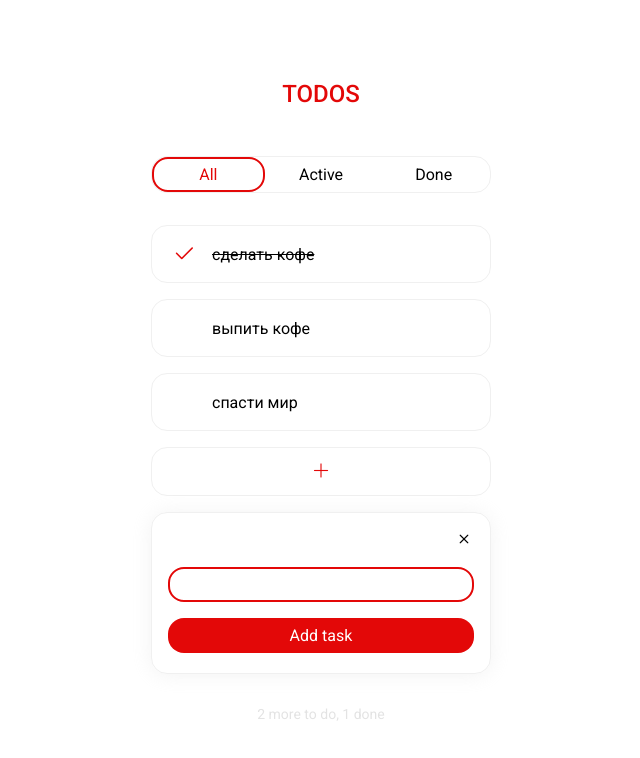
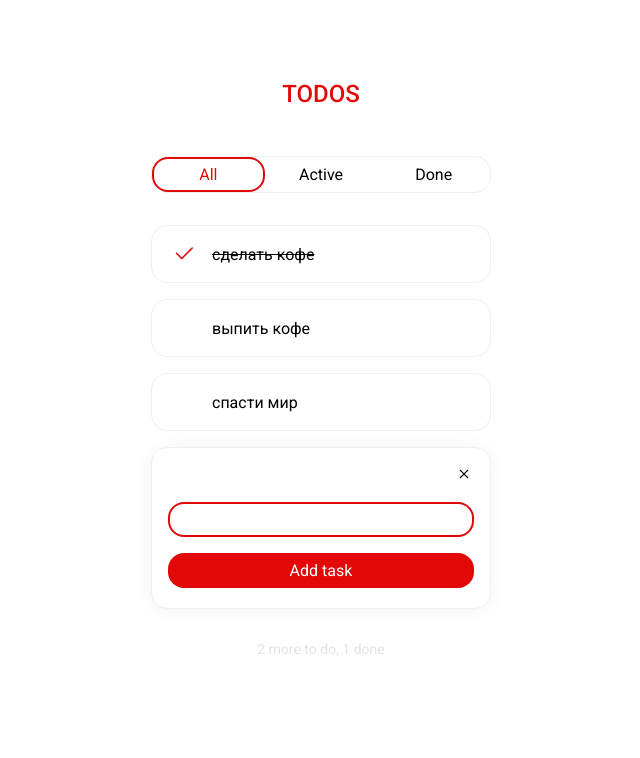
Before and after one commit to createsite2016/todo-vuejs, a Vue app: page / in a window 1280 px wide. Both pictures are taken after a click on the button 640 px from the left and 471 px from the top of the page. Shown: the top 758 px of the page, without its empty margins (319-959 px from the left). Built offline with nearby package versions, Linux system fonts and the light colour scheme.

Commit message:
добавил скрытие и показ формы добавления задачи

```diff
--- a/src/components/AppAddToDo.vue
+++ b/src/components/AppAddToDo.vue
@@ -1,10 +1,7 @@
 <template>
   <section class="add-todo">
-    <button class="add-todo__show-form-button">
-      <i class="bi bi-plus-lg"></i>
-    </button>
-    <form class="add-todo__form">
-      <button class="close-button" type="button">
+    <form v-if="isFormVisible" class="add-todo__form">
+      <button class="close-button" type="button" @click="hideForm">
         <i class="bi bi-x"></i>
       </button>
       <div class="text-input text-input--focus">
@@ -12,5 +9,30 @@
       </div>
       <button class="button button--filled">Add task</button>
     </form>
+    <button v-else class="add-todo__show-form-button" @click="showForm">
+      <i class="bi bi-plus-lg"></i>
+    </button>
   </section>
 </template>
+
+<script lang="ts">
+import {defineComponent} from "vue";
+interface State{
+  isFormVisible: boolean;
+}
+export default defineComponent({
+  data(): State {
+    return {
+      isFormVisible: false
+    }
+  },
+  methods: {
+    showForm() {
+      this.isFormVisible = true
+    },
+    hideForm() {
+      this.isFormVisible = false
+    }
+  }
+})
+</script>
```
